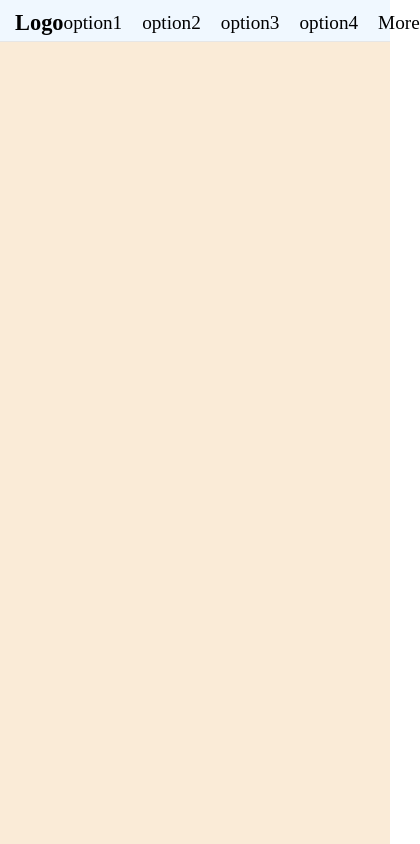
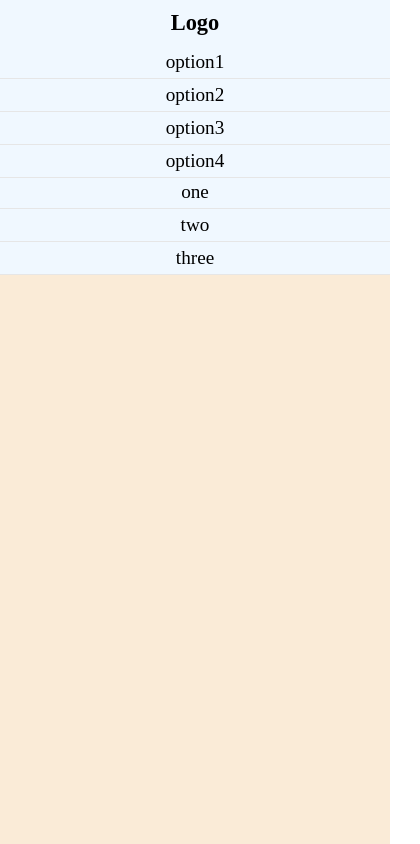
Before and after one commit to JosueDeLosSantos/Dynamic-User-Interface-Interactions, a plain HTML site: page Drop-Down-Menu/index.html in a window 390 px wide. Shown: the top 844 px of the page, 420 px wide, since content can reach past the window. Drawn offline with Linux system fonts and the light colour scheme.

Commit message:
Add CSS for mobile devices.

```diff
--- a/Drop-Down-Menu/DOM.js
+++ b/Drop-Down-Menu/DOM.js
@@ -1,5 +1,5 @@
-// append options to selectedTag tags
-export function appendOption(selectedTag, array) {
+// append multiple options to selectedTag
+export function appendOptions(selectedTag, array) {
   array.forEach((element) => {
     const optionsFactory = document.createElement("li");
     const linksFactory = document.createElement("a");
@@ -9,3 +9,12 @@ export function appendOption(selectedTag, array) {
     return selectedTag.appendChild(optionsFactory);
   });
 }
+
+// append single options to selectClass tag
+export function appendOption(selectClass, option) {
+  const optionMaker = document.createElement("option");
+  optionMaker.classList.add("auto");
+  optionMaker.setAttribute("value", `${option}`);
+  optionMaker.innerText = `${option}`;
+  return selectClass.appendChild(optionMaker);
+}
--- a/Drop-Down-Menu/index.html
+++ b/Drop-Down-Menu/index.html
@@ -21,7 +21,7 @@
           </div>
         </ul>
       </nav>
-      <div class="add-options" hidden>
+      <div class="add-options">
         <ul class="addOptionsJS">
           <!-- <li class="add-optionsLi"><a href="#">option1</a></li>
           <li class="add-optionsLi"><a href="#">option2</a></li>
--- a/Drop-Down-Menu/script.js
+++ b/Drop-Down-Menu/script.js
@@ -2,10 +2,11 @@ import * as DOM from "./DOM.js";
 
 const options = document.querySelector(".options");
 const addOptions = document.querySelector(".add-options");
-const addOptionsLi = document.querySelectorAll(".addOptionsLi");
-const body = document.querySelector("nav");
 const liOptions = document.querySelectorAll("li");
 const addOptionsJS = document.querySelector(".addOptionsJS");
+const dropDownLabel = document.querySelector(".dropDownLabel");
+
+addOptions.hidden = true;
 
 function show() {
   addOptions.hidden = false;
@@ -16,10 +17,50 @@ function show2() {
   addOptions.hidden = true;
 }
 
-const sampleArray = ["one", "two", "three"];
-
-DOM.appendOption(addOptionsJS, sampleArray);
-
 liOptions.forEach((el) =>
   el.addEventListener("click", show2, { capture: true })
 );
+
+const sampleArray = ["one", "two", "three"];
+
+DOM.appendOptions(addOptionsJS, sampleArray);
+
+const times = addOptionsJS.children.length;
+const optionsArr = [];
+
+for (let i = 0; i <= times - 1; i += 1) {
+  optionsArr.push(addOptionsJS.children[i]);
+}
+
+optionsArr.forEach((el) =>
+  el.addEventListener("click", show2, { capture: true })
+);
+
+// https://www.w3schools.com/howto/howto_js_media_queries.asp
+function myFunction(x) {
+  if (x.matches) {
+    // If media query matches
+    addOptions.hidden = false;
+    dropDownLabel.hidden = true;
+
+    liOptions.forEach((el) =>
+      el.addEventListener("click", show, { capture: true })
+    );
+
+    const optionsArr = [];
+
+    for (let i = 0; i <= times - 1; i += 1) {
+      optionsArr.push(addOptionsJS.children[i]);
+    }
+
+    optionsArr.forEach((el) =>
+      el.addEventListener("click", show, { capture: true })
+    );
+  } else {
+    addOptions.hidden = true;
+  }
+}
+
+var x = window.matchMedia("(max-width: 400px)");
+myFunction(x); // Call listener function at run time
+x.addListener(myFunction); // Attach listener function on state changes
--- a/Drop-Down-Menu/styles.css
+++ b/Drop-Down-Menu/styles.css
@@ -61,3 +61,55 @@ main {
   height: calc(100vh - 15px);
   background-color: antiquewhite;
 }
+
+/* Mobile version */
+
+@media (max-width: 450px) {
+  nav {
+    display: flex;
+    flex-direction: column;
+    gap: 10px;
+  }
+}
+
+@media (max-width: 400px) {
+  nav {
+    display: flex;
+    flex-direction: column;
+    gap: 10px;
+    border-bottom: none;
+    padding-left: 0px;
+    padding-right: 0px;
+    padding-bottom: 0px;
+  }
+
+  .add-optionsLi:first-child {
+    padding-top: 3px;
+  }
+
+  .ul-menu {
+    display: flex;
+    flex-direction: column;
+    gap: 0px;
+    width: 100%;
+    text-align: center;
+  }
+
+  .ul-menu > li {
+    border-bottom: 1px solid hsl(0, 0%, 90%);
+    padding-bottom: 5px;
+    padding-top: 5px;
+  }
+
+  .ul-menu > li:hover {
+    background-color: hsl(0, 0%, 90%);
+  }
+
+  .add-options {
+    display: flex;
+    flex-direction: column;
+    background-color: aliceblue;
+    width: 100%;
+    text-align: center;
+  }
+}
```
Also changed, not shown: 1 other file.
